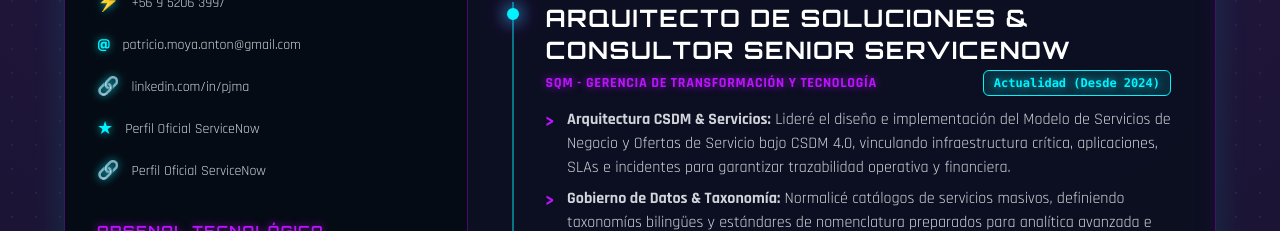
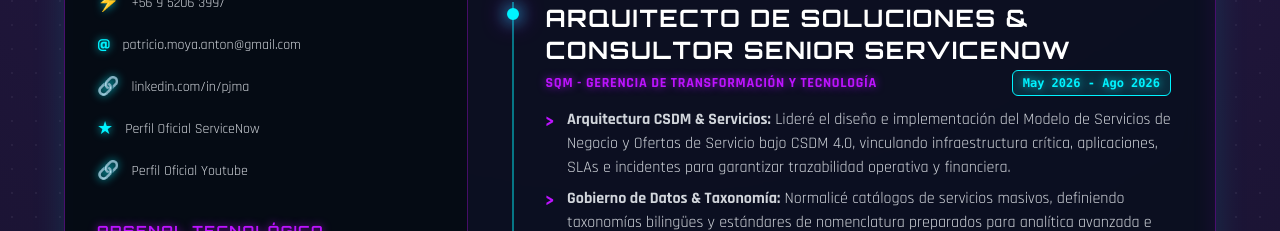
Before and after one commit to matrixdevelop00001/matrixdevelop00001.github.io, a plain HTML site: page index.html in a window 1280 px wide. Shown: the part 659-890 px from the top of the page. Drawn offline with nearby package versions, Linux system fonts and the light colour scheme.

Commit message:
Update index.html

```diff
--- a/index.html
+++ b/index.html
@@ -357,7 +357,7 @@
 
                     <li class="flex items-center group">
                         <span class="text-lg mr-3 text-electric-cyan group-hover:scale-110 transition-transform">🔗</span>
-                        <a href="https://youtube.com/playlist?list=PLXVCgP63PTUI&si=NzLS_EQB9lzGJMEi" target="_blank" rel="noopener noreferrer" class="group-hover:text-white transition-colors" data-i18n="sn_profile">Perfil Oficial Youtube</a>
+                        <a href="https://youtube.com/playlist?list=PLXVCgP63PTUI&si=NzLS_EQB9lzGJMEi" target="_blank" rel="noopener noreferrer" class="group-hover:text-white transition-colors" data-i18n="youtube_profile">Perfil Oficial Youtube</a>
                     </li>
                 </ul>
             </section>
@@ -880,6 +880,7 @@
                 tera_sub: "Unidad Élite ServiceNow",
                 sec_contact: "Enlace de Datos",
                 sn_profile: "Perfil Oficial ServiceNow",
+                youtube_profile: "Perfil Oficial Youtube",
                 sec_skills: "Arsenal Tecnológico",
                 skill_cat_sn: "Arquitectura ServiceNow",
                 skill_cat_dev: "Desarrollo Frontend & Backend",
@@ -906,7 +907,7 @@
 
                 // Job 1 - SQM
                 job1_title: "Arquitecto de Soluciones & Consultor Senior ServiceNow",
-                job1_date: "Actualidad (Desde 2024)",
+                job1_date: "May 2026 - Ago 2026",
                 job1_b1: "<strong>Arquitectura CSDM & Servicios:</strong> Lideré el diseño e implementación del Modelo de Servicios de Negocio y Ofertas de Servicio bajo CSDM 4.0, vinculando infraestructura crítica, aplicaciones, SLAs e incidentes para garantizar trazabilidad operativa y financiera.",
                 job1_b2: "<strong>Gobierno de Datos & Taxonomía:</strong> Normalicé catálogos de servicios masivos, definiendo taxonomías bilingües y estándares de nomenclatura preparados para analítica avanzada e integración con soluciones de IA.",
                 job1_b3: "<strong>CMDB & ITAM Enterprise:</strong> Implementé reglas de descubrimiento con Discovery y cargadores masivos para erradicar inconsistencias e inventariar Activos TI, reduciendo duplicidades en la CMDB.",
```
